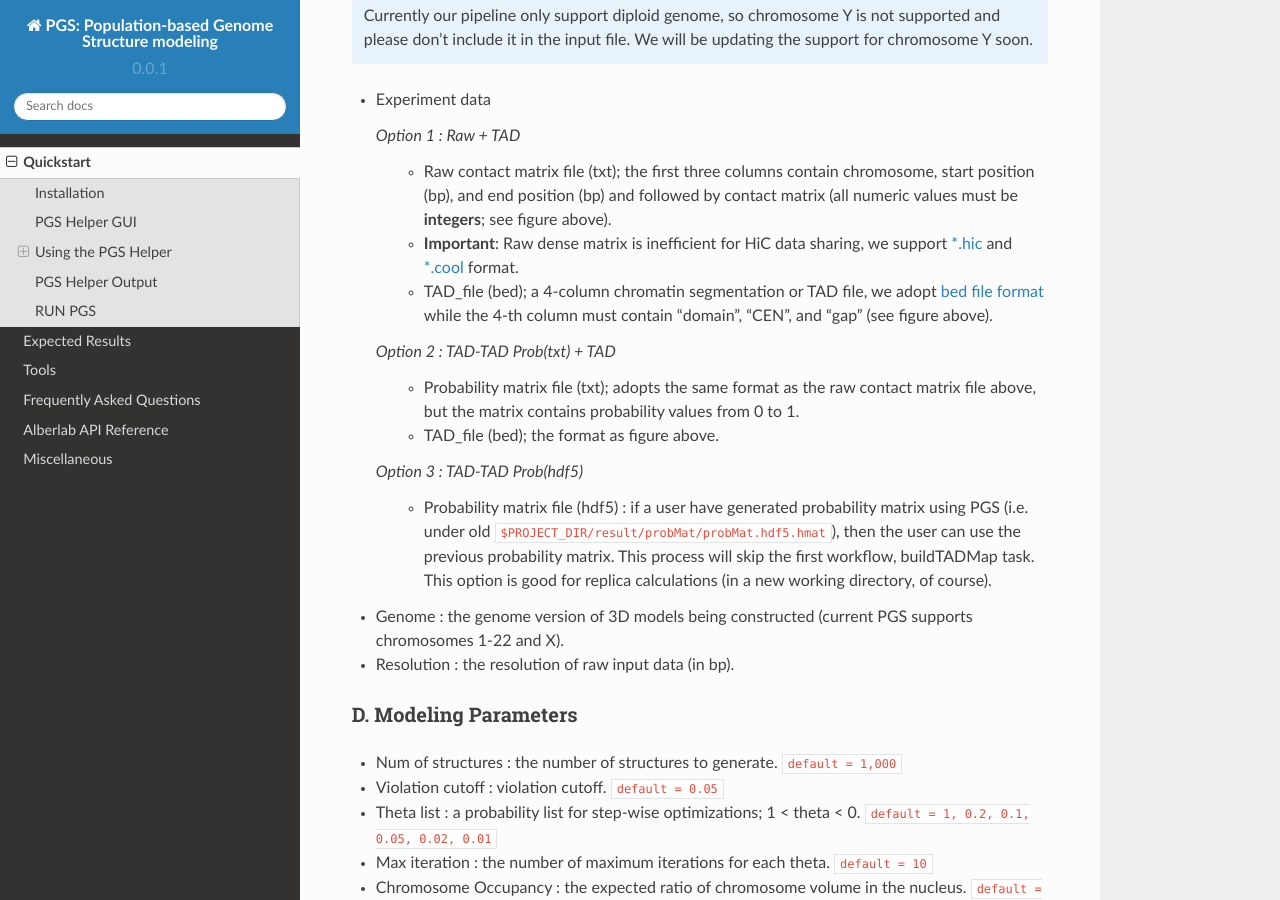
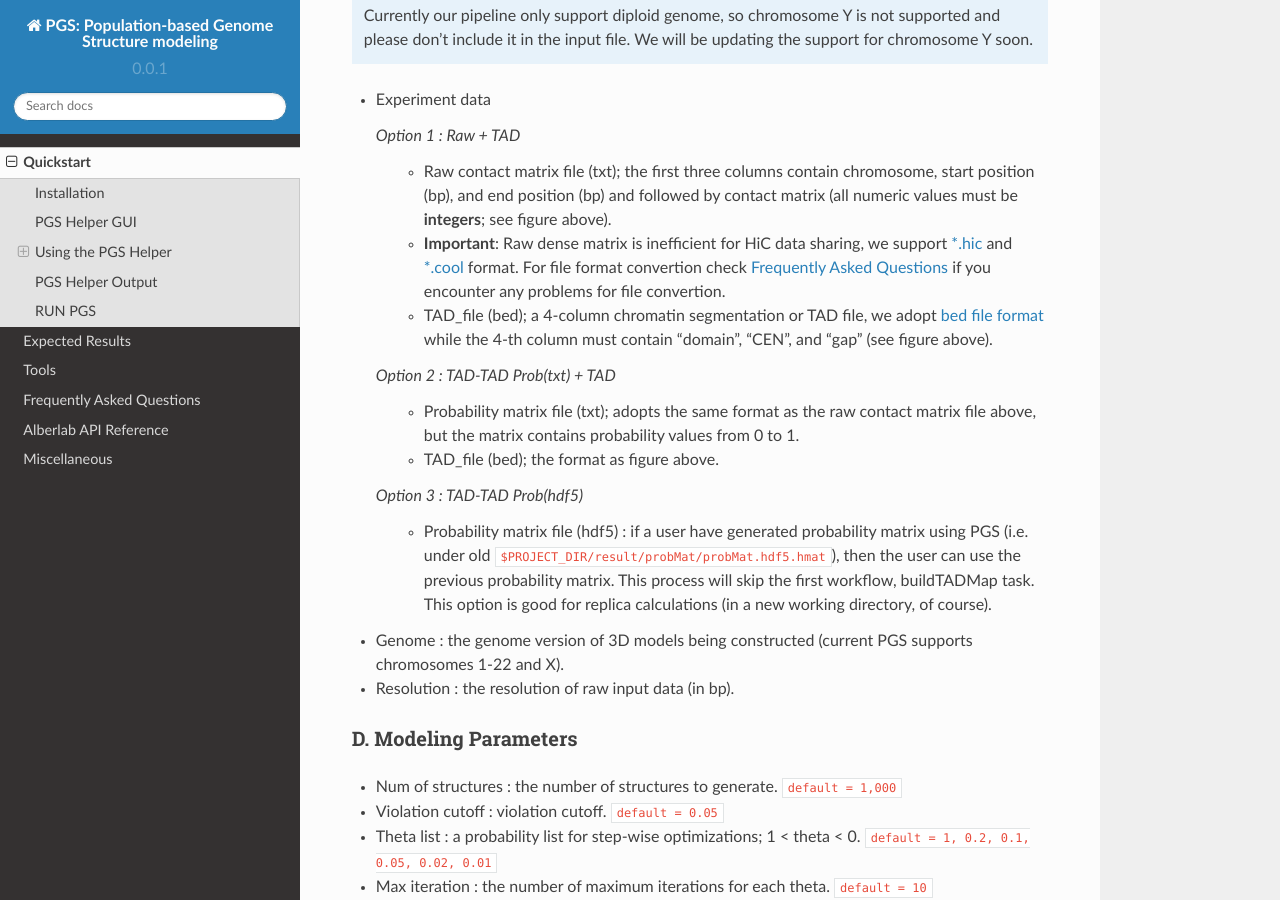
Before and after one commit to alberlab/pgs, a Sphinx documentation site: the page built from docs/quickstart.rst, in a window 1280 px wide and 900 px high, scrolled down 2800 px. Built offline with Sphinx 7.4.7 and the Read the Docs theme 2.0.0, drawn with Linux system fonts in a browser that asks for light colours.

Commit message:
new doc for faq

```diff
--- a/docs/quickstart.rst
+++ b/docs/quickstart.rst
@@ -101,7 +101,7 @@ C. Input
   *Option 1 : Raw + TAD*
 
      * Raw contact matrix file (txt); the first three columns contain chromosome, start position (bp), and end position (bp) and followed by contact matrix (all numeric values must be **integers**; see figure above).
-     * **Important**: Raw dense matrix is inefficient for HiC data sharing, we support `*.hic <https://github.com/theaidenlab/juicer/wiki/Data>`_ and `*.cool <https://github.com/mirnylab/cooler/>`_ format.
+     * **Important**: Raw dense matrix is inefficient for HiC data sharing, we support `*.hic <https://github.com/theaidenlab/juicer/wiki/Data>`_ and `*.cool <https://github.com/mirnylab/cooler/>`_ format. For file format convertion check :doc:`faq` if you encounter any problems for file convertion.
      * TAD_file (bed); a 4-column chromatin segmentation or TAD file, we adopt `bed file format <https://genome.ucsc.edu/FAQ/FAQformat.html>`_ while the 4-th column must contain "domain", "CEN", and "gap" (see figure above).
 
   *Option 2 : TAD-TAD Prob(txt) + TAD*
```
Also changed, not shown: docs/faq.rst (+16 -6 lines).
